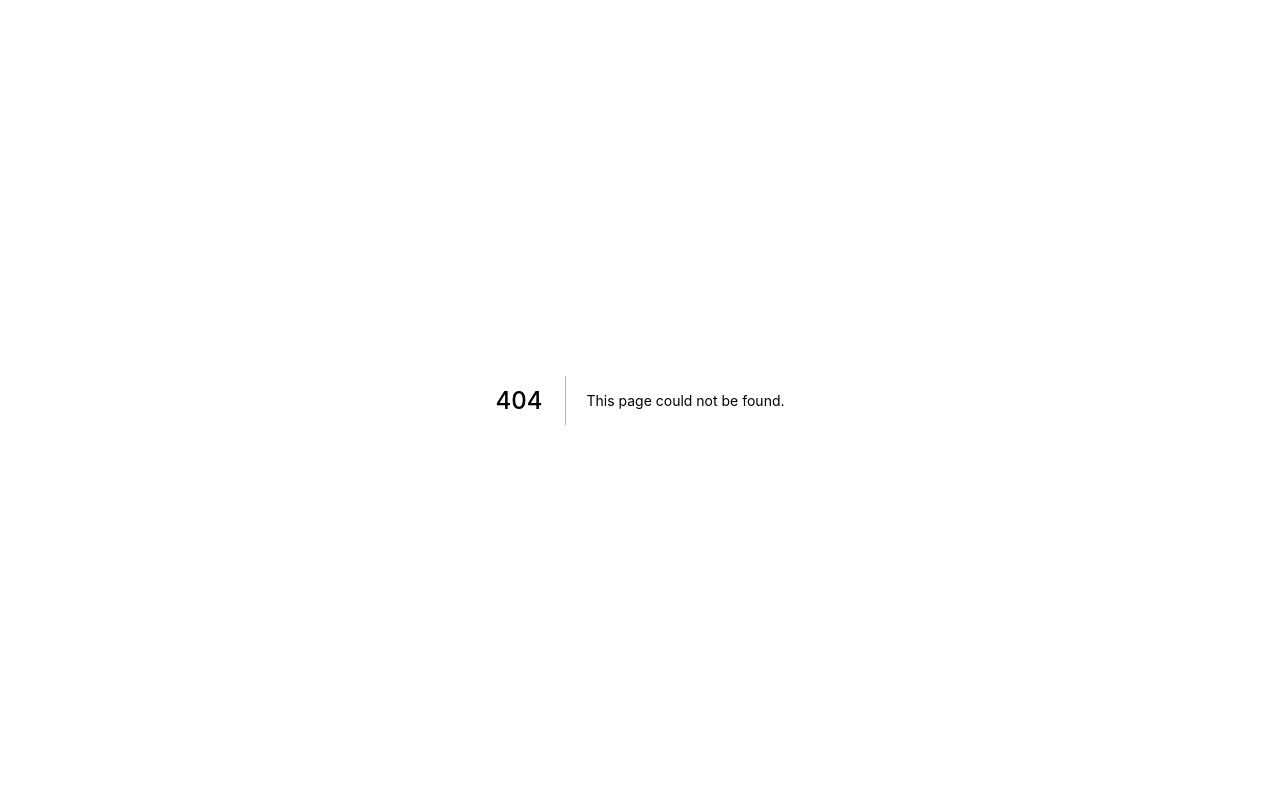
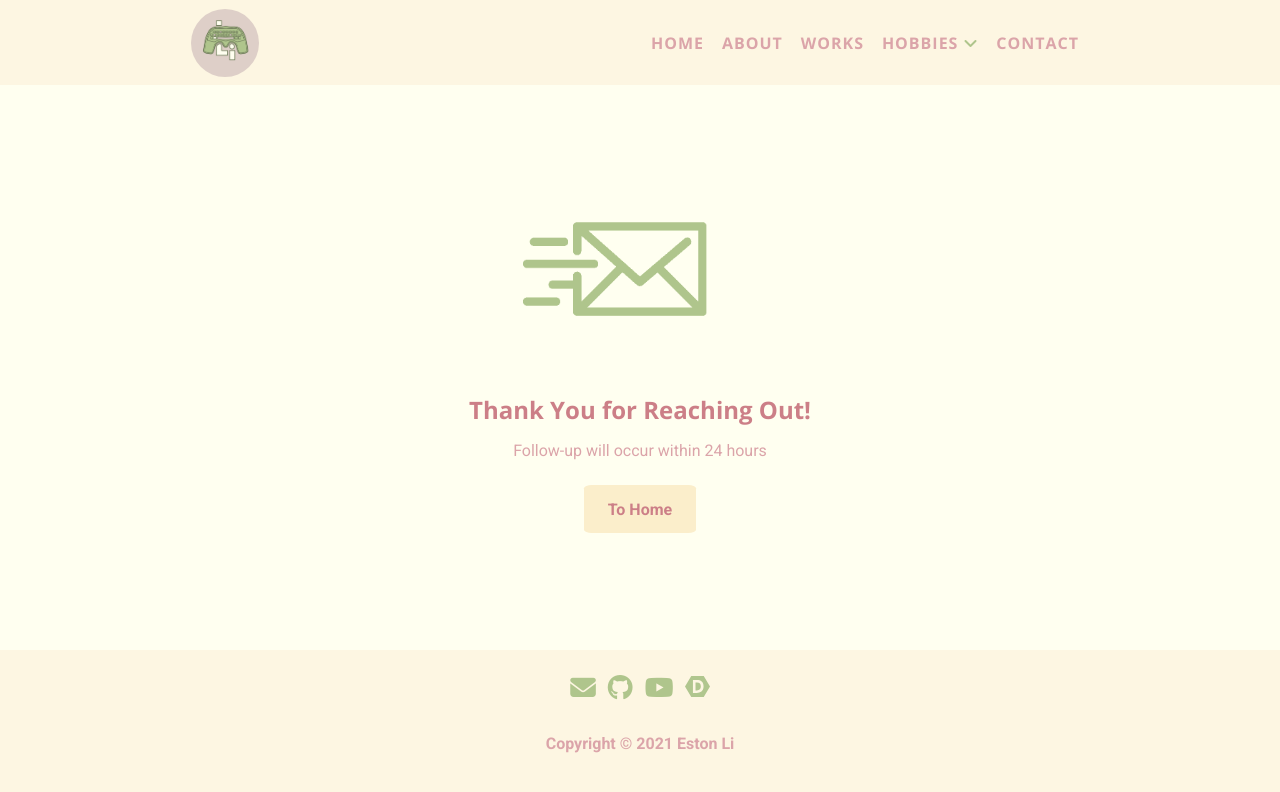
Before and after one commit to Aethelton/personal-website-nextjs, a Next.js app: page /contact-thanks in a window 1280 px wide. Before the commit this address had no page. Shown: the top 792 px of the page. Built offline with nearby package versions, Linux system fonts and the light colour scheme.

Commit message:
Added Contact Thanks Page

```diff
--- /dev/null
+++ b/pages/contact-thanks.js
@@ -0,0 +1,53 @@
+import Link from "next/link";
+import Head from "next/head";
+import Navbar from "../components/Navbar";
+import FooterInfo from "../components/FooterInfo";
+
+
+const ButtonStyle = {
+    width: "7rem", height: "3rem", borderRadius: "7%", marginBottom: "25px"
+};
+
+const HeaderStyle = {
+    fontFamily: "var(--primaryFont), 'sans-serif'", color: "var(--velvetColour)", padding: "4vh 0 15px 0"
+};
+
+const ParagraphStyle = {
+    fontFamily: "var(--secondaryFont), 'sans-serif'", color: "var(--pinkColour)", marginBottom: "25px"
+};
+
+const ContactThanksPage = () => {
+    return (
+        <>
+            <Head>
+                <title>Thank You!</title>
+            </Head>
+
+            <header>
+                <Navbar/>
+            </header>
+
+            <main style={{display: "flex", alignItems: "center", justifyContent: "center"}}>
+                <div style={{display: "flex", flexDirection: "column", alignItems: "center"}}>
+                    <img src="/Mail%20Sent%20Icon.png" alt="Mail Sent Icon" style={{height: "23vh", minHeight: "125px"}} />
+                        <h2 style={HeaderStyle}>
+                            Thank You for Reaching Out!
+                        </h2>
+                        <p style={ParagraphStyle}>
+                            Follow-up will occur within 24 hours
+                        </p>
+
+                        <Link href={"/"}>
+                            <a style={ButtonStyle} className="darkPeachButton">To Home</a>
+                        </Link>
+                </div>
+            </main>
+
+            <footer>
+                <FooterInfo/>
+            </footer>
+        </>
+    );
+};
+
+export default ContactThanksPage;
```
Also changed, not shown: 1 other file (tests, documents, lock files or other folders).
